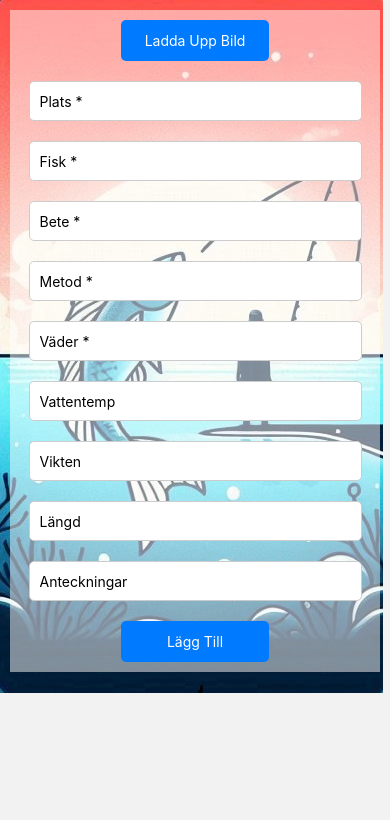
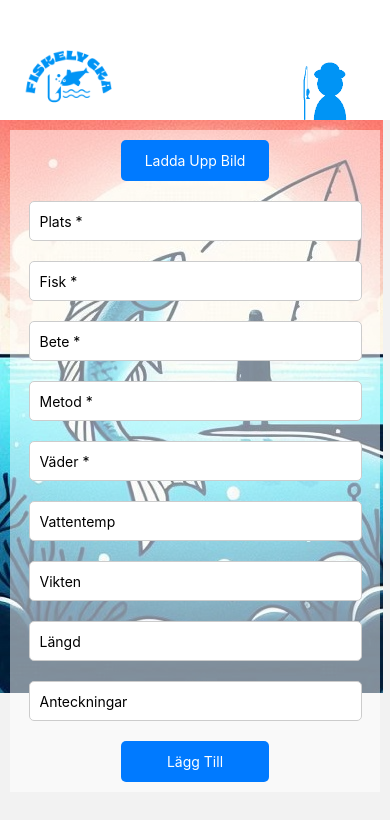
Before and after one commit to AnnebladFelix/FiskeLycka, a React Native app: screen /CreateCatchReport in a window 390 px wide. Shown: the top 820 px of the page. Built offline with nearby package versions, Linux system fonts and the light colour scheme.

Commit message:
feat: add header to catchreport screens

```diff
--- a/src/screens/postAndCatchReportScreens/CreateCatchReport.tsx
+++ b/src/screens/postAndCatchReportScreens/CreateCatchReport.tsx
@@ -16,6 +16,7 @@ import { createCatchReport } from "../../../db/postOperations";
 import { useAuth } from "../../components/AuthContext";
 import { postStyles as style } from "../../styling/PostStyling";
 import { useNavigation } from "@react-navigation/native";
+import Header from "../../components/Header";
 import type { CatchReportsPageNavigationProp } from "./DisplayCatchReports";
 
 export default function CreateCatchReport() {
@@ -88,6 +89,7 @@ export default function CreateCatchReport() {
       source={require("../../../assets/images/bakground1.jpg")}
       style={style.background}
     >
+    <Header />
       <ScrollView>
         {!loading ? (
           <View style={style.container}>
--- a/src/screens/postAndCatchReportScreens/DisplayCatchReports.tsx
+++ b/src/screens/postAndCatchReportScreens/DisplayCatchReports.tsx
@@ -13,6 +13,7 @@ import { useNavigation, useIsFocused } from "@react-navigation/native";
 import { fetchCatchReports } from "../../../db/postOperations";
 import { CatchReportData } from "../../interfaces/postInterfaces";
 import { StackNavigationProp } from "@react-navigation/stack";
+import Header from "../../components/Header";
 
 type RootStackParamList = {
   CatchReports: undefined;
@@ -44,6 +45,7 @@ const CatchReportsPage = () => {
       source={require("../../../assets/images/bakground1.jpg")}
       style={style.background}
     >
+    <Header />
       <SafeAreaView style={style.container}>
         <TouchableOpacity
           onPress={() => navigation.navigate("CreateCatchReport")}
--- a/src/screens/postAndCatchReportScreens/DisplayPosts.tsx
+++ b/src/screens/postAndCatchReportScreens/DisplayPosts.tsx
@@ -2,6 +2,7 @@ import React, { useEffect, useState } from "react";
 import { View, Text, FlatList, Image } from "react-native";
 import { fetchPosts } from "../../../db/postOperations";
 import { PostData } from "../../interfaces/postInterfaces";
+import Header from "../../components/Header";
 import { userPageStyles as style } from "../../styling/UserPagesStyling";
 
 const PostsPage = () => {
@@ -18,6 +19,7 @@ const PostsPage = () => {
 
   return (
     <View style={style.container}>
+    <Header />
       <Text style={style.title}>Fångstrapporter</Text>
       <FlatList
         data={posts}
```
